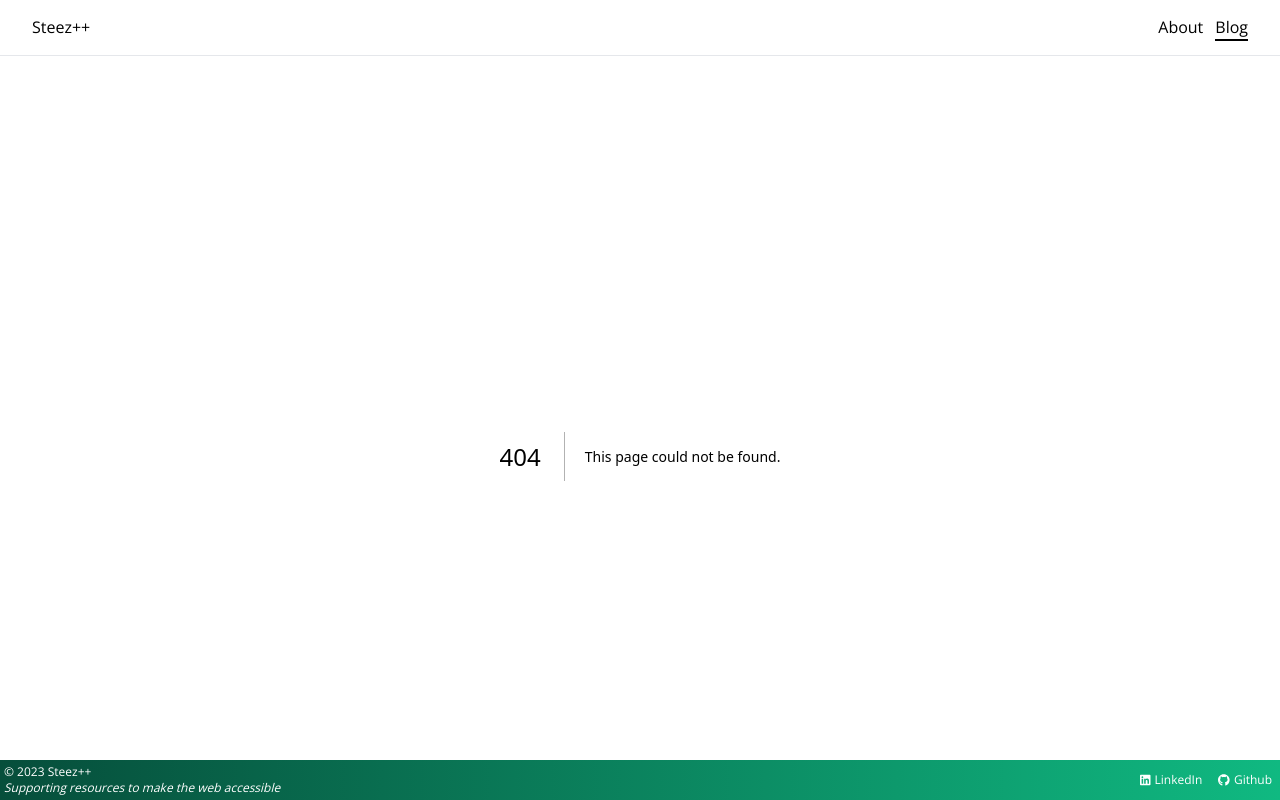
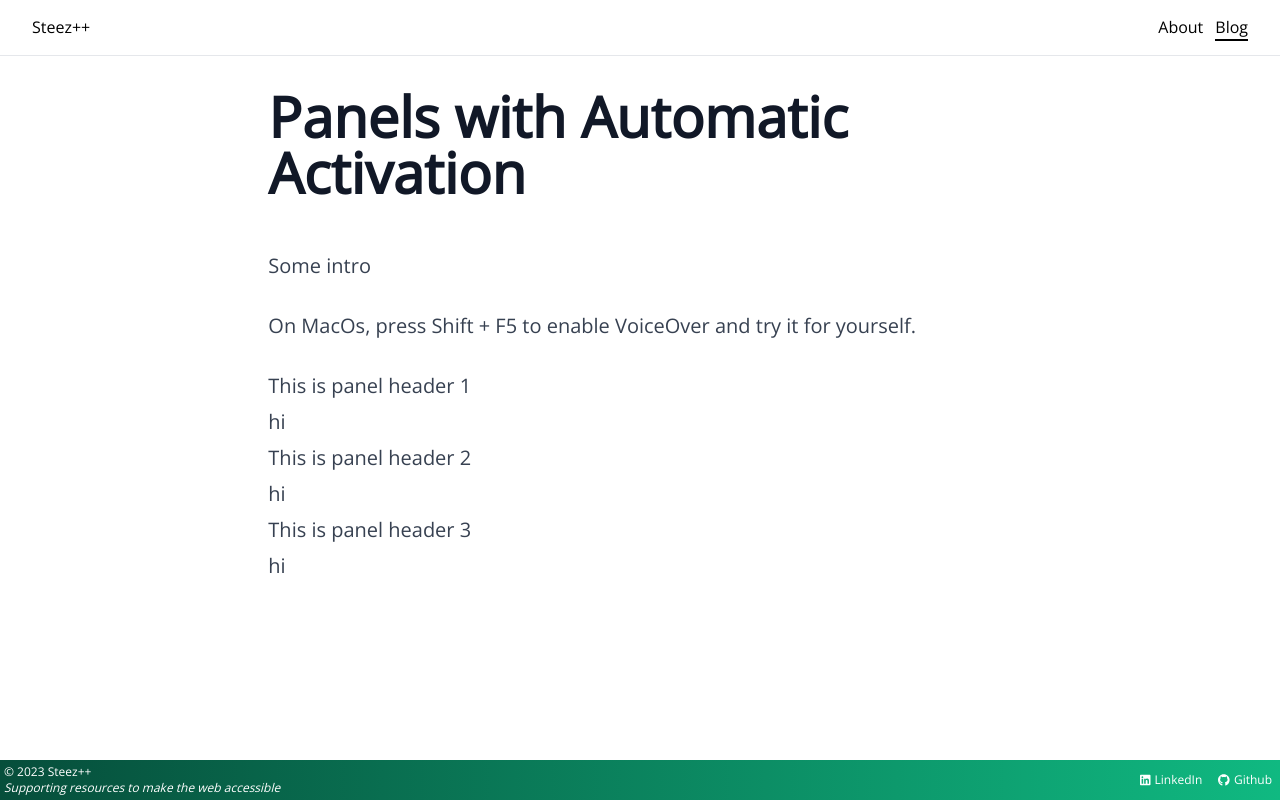
Before and after one commit to steezplusplus/Accessible-Web-Components, a Next.js app: page /blog/panels in a window 1280 px wide. Before the commit this address had no page. Built offline with nearby package versions, Linux system fonts and the light colour scheme.

Commit message:
refactor: accordion -> panels

```diff
--- a/app/blog/accordion/_components/accordion/Accordion.tsx
+++ /dev/null
@@ -1,37 +0,0 @@
-import React from 'react';
-
-export type AccordionProps = {}
-
-export function Accordion(props: TabsProps) {
-
-  const handleClick = () => { };
-
-  const handleKeyDown = (e: React.KeyboardEvent<HTMLDivElement>) => {
-    switch (e.key) {
-      case 'ArrowUp':
-        moveUp();
-        break;
-      case 'ArrowDown':
-        moveDown();
-        break;
-      case 'Home':
-        e.preventDefault();
-        // TODO select first tab
-        break;
-      case 'End':
-        e.preventDefault();
-        // TODO select last tab
-        break;
-    }
-  };
-
-  const moveUp = () => { };
-
-  const moveDown = () => { };
-
-  return (
-    <div>
-      placeholder
-    </div>
-  );
-}
--- a/app/blog/accordion/page.tsx
+++ /dev/null
@@ -1,18 +0,0 @@
-'use client';
-
-import { Accordion } from './_components/accordion/Accordion';
-
-export default function Page() {
-  return (
-    <article className="prose mx-auto mt-8 md:prose-lg lg:prose-xl">
-      <h1>Accordion with Automatic Activation</h1>
-      <p>Some intro</p>
-      <p>
-        On MacOs, press Shift + F5 to enable VoiceOver and try it for yourself.
-      </p>
-      <div className="not-prose">
-        <Accordion />
-      </div>
-    </article>
-  );
-}
--- a/app/blog/page.tsx
+++ b/app/blog/page.tsx
@@ -19,7 +19,7 @@ export default async function Blog() {
         <Article title="Accessible Tabs" description={placeholderDescription} slug="tabs" />
         <Article title="Accessible Modal" description={placeholderDescription} slug="modal" />
         <Article title="Accessible Alert" description={placeholderDescription} slug="alert" />
-        <Article title="Accessible Accordion" description={placeholderDescription} slug="accordion" />
+        <Article title="Accessible Panels" description={placeholderDescription} slug="panels" />
       </section>
       <Pagination />
     </>
--- /dev/null
+++ b/app/blog/panels/_components/panels/Panels.tsx
@@ -0,0 +1,57 @@
+import React, { JSX } from 'react';
+
+export type PanelProps = {
+  key: string;
+  label: string;
+  children: JSX.Element;
+};
+
+export type PanelsProps = {
+  panels: PanelProps[];
+};
+
+export function Panels(props: PanelsProps) {
+  const { panels } = props;
+  const handleClick = () => { };
+
+  const handleKeyDown = (e: React.KeyboardEvent<HTMLDivElement>) => {
+    switch (e.key) {
+      case 'ArrowUp':
+        moveUp();
+        break;
+      case 'ArrowDown':
+        moveDown();
+        break;
+      case 'Home':
+        e.preventDefault();
+        // TODO select first tab
+        break;
+      case 'End':
+        e.preventDefault();
+        // TODO select last tab
+        break;
+    }
+  };
+
+  const moveUp = () => { };
+
+  const moveDown = () => { };
+
+  return (
+    <div>
+      {panels.map((panel) => {
+        const { key, label, children } = panel;
+        return (
+          <div key={key} onClick={handleClick} onKeyDown={handleKeyDown}>
+            <h2>
+              <button>{label}</button>
+            </h2>
+            <section>
+              {children}
+            </section>
+          </div>
+        );
+      })}
+    </div>
+  );
+}
--- /dev/null
+++ b/app/blog/panels/page.tsx
@@ -0,0 +1,37 @@
+'use client';
+
+import { Panels, PanelProps } from './_components/panels/Panels';
+
+const panels: PanelProps[] = [
+  {
+    key: '1',
+    label: 'This is panel header 1',
+    children: <p>hi</p>,
+  },
+  {
+    key: '2',
+    label: 'This is panel header 2',
+    children: <p>hi</p>,
+  },
+  {
+    key: '3',
+    label: 'This is panel header 3',
+    children: <p>hi</p>,
+  },
+];
+
+
+export default function Page() {
+  return (
+    <article className="prose mx-auto mt-8 md:prose-lg lg:prose-xl">
+      <h1>Panels with Automatic Activation</h1>
+      <p>Some intro</p>
+      <p>
+        On MacOs, press Shift + F5 to enable VoiceOver and try it for yourself.
+      </p>
+      <div className="not-prose">
+        <Panels panels={panels} />
+      </div>
+    </article>
+  );
+}
```
Also changed, not shown: app/blog/panels/example.mdx (renamed from app/blog/accordion/example.mdx).
